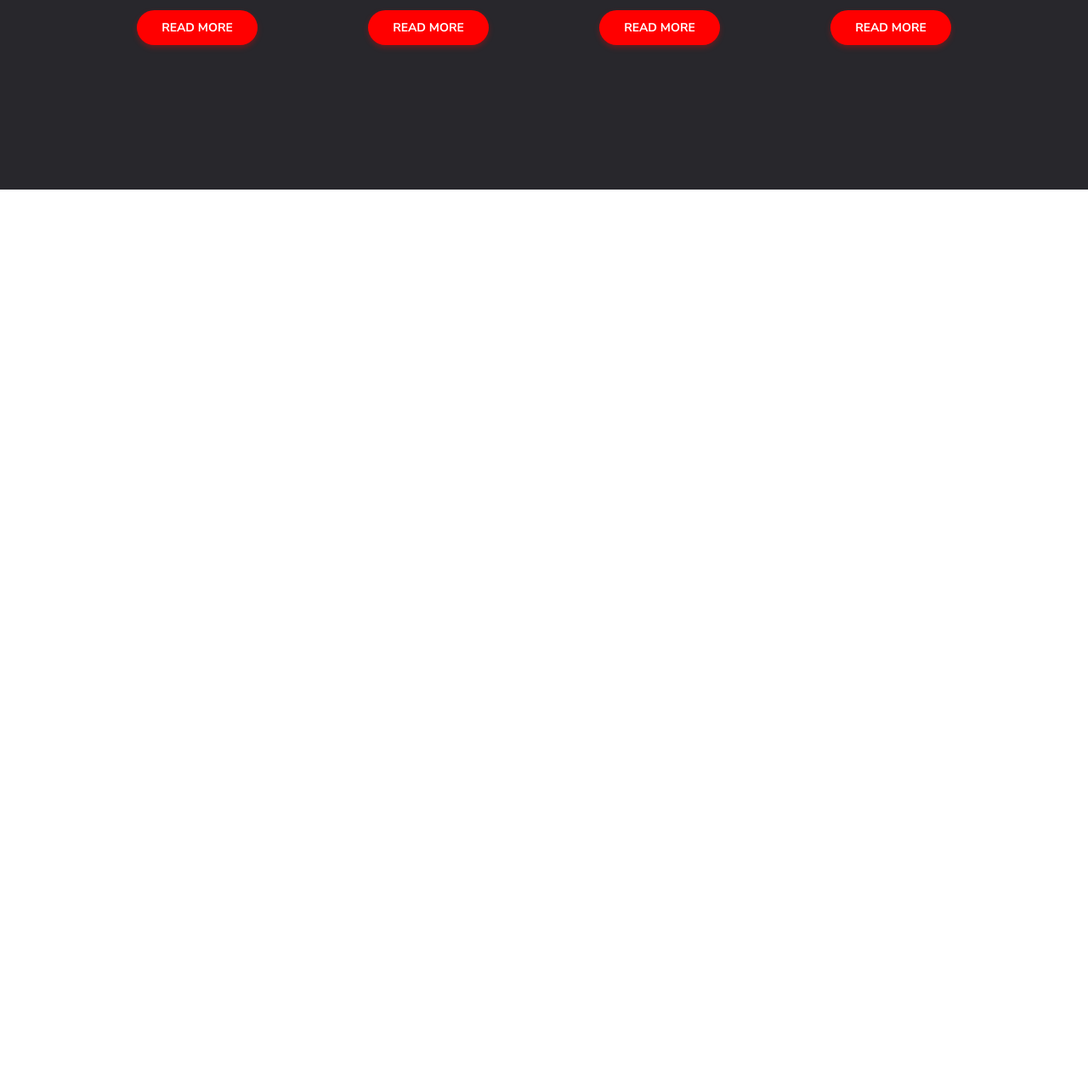
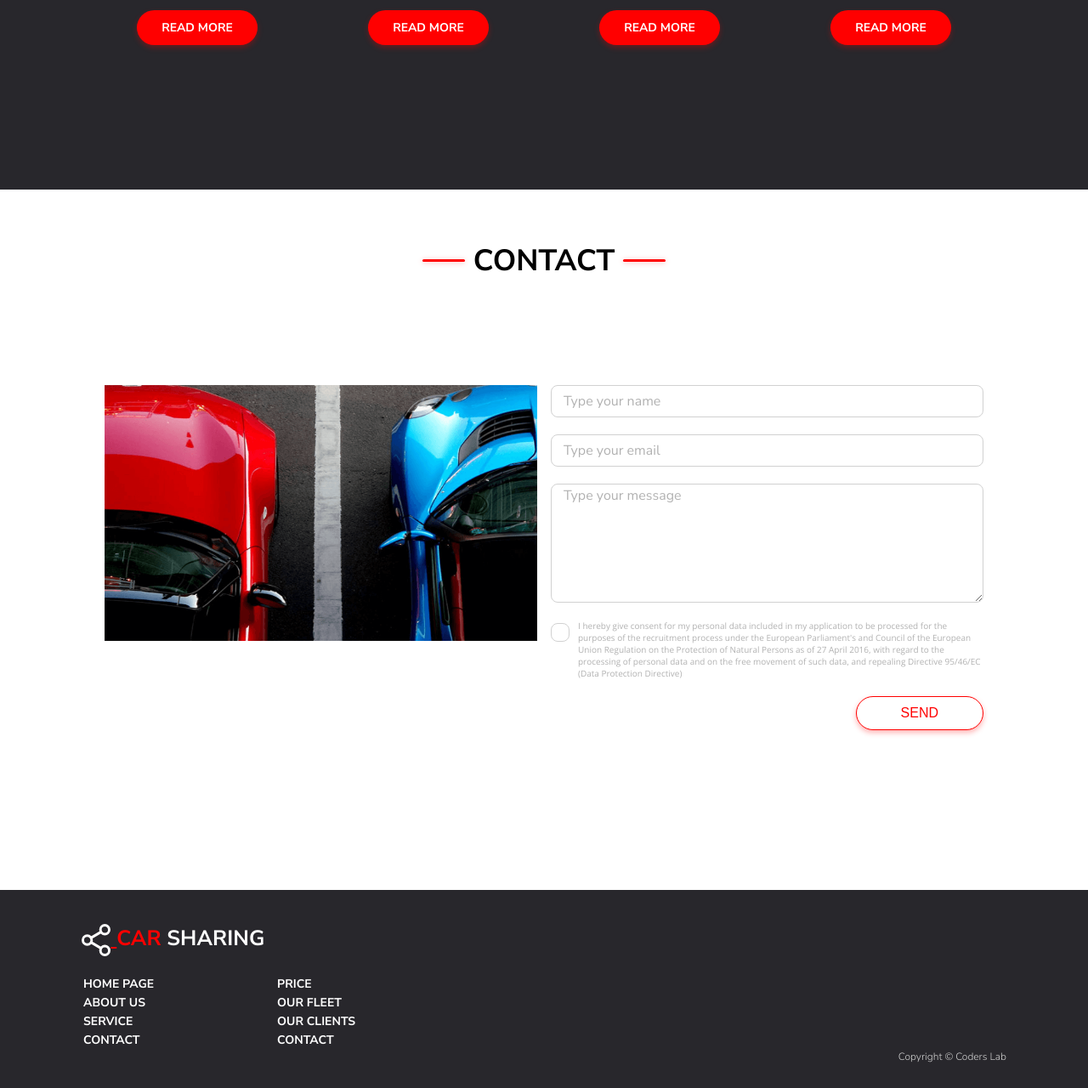
Before and after one commit to Duckjaniels/Car_sharing, a plain HTML site: page index.html in a window 1280 px wide. Shown: the part 2070-3350 px from the top of the page at 85% size. Before the commit the page ends 2353 px from the top, so only its background shows below. Drawn offline with nearby package versions, Linux system fonts and the light colour scheme.

Commit message:
Car sharing ladning page no resposive

```diff
--- a/index.html
+++ b/index.html
@@ -19,7 +19,6 @@
     <header class ="page-header">
             <div class ="container">
                 <div class ="logo">
-
 
                 <a href="/" class ="page-logo">
                     <img src="../images/Icon_Logo_Normal.svg" alt="icon">
@@ -137,4 +136,57 @@
             <a href="" class="article-btn">READ MORE</a>
         </article>
 </section>
+
+<section class="Contact">
+    <h2 class ="page4-header">CONTACT</h2>
+    <div class="container">
+    </div>
+    <div class="content">
+        <img src="images/Form%20_Photo.png">
+        <form class="message">
+            <input placeholder="Type your name" type="name"/>
+            <input placeholder="Type your email" type="name"/>
+            <textarea rows="3" cols="30" placeholder="Type your message"></textarea>
+            <label>
+                <input  type="checkbox">
+                <span></span>
+                I hereby give consent for my personal data included in my application to be processed for the purposes of the recruitment process under the European Parliament's and Council of the European Union Regulation on the Protection of Natural Persons as of 27 April 2016, with regard to the processing of personal data and on the free movement of such data, and repealing Directive 95/46/EC (Data Protection Directive)
+
+            </label>
+            <button type="submit">SEND</button>
+
+
+
+        </form>
+
+    </div>
+</section>
+<section class="footer">
+    <div class="container">
+        <div class="page-logo2">
+        <a href="/" class ="page-logo">
+            <img src="../images/Icon_Logo_Normal.svg" alt="icon">
+            <a class="page-logo-text">
+                Car<span> sharing</span></a>
+        </a>
+        </div>
+<div class="lists">
+        <ul class="page-nav-list2">
+            <li><a href="#">HOME PAGE</a></li>
+            <li><a href="#">ABOUT US</a></li>
+            <li><a href="#">SERVICE</a></li>
+            <li><a href="#">CONTACT</a></li>
+        </ul>
+
+        <ul class="page-nav-list3">
+            <li><a href="#">PRICE</a></li>
+            <li><a href="#">OUR FLEET</a></li>
+            <li><a href="#">OUR CLIENTS</a></li>
+            <li><a href="#">CONTACT</a></li>
+        </ul>
+</div>
+        <a class ="cr">Copyright © Coders Lab</a>
+
+    </div>
+</section>
 </body>
```
Also changed, not shown: 1 other file.
